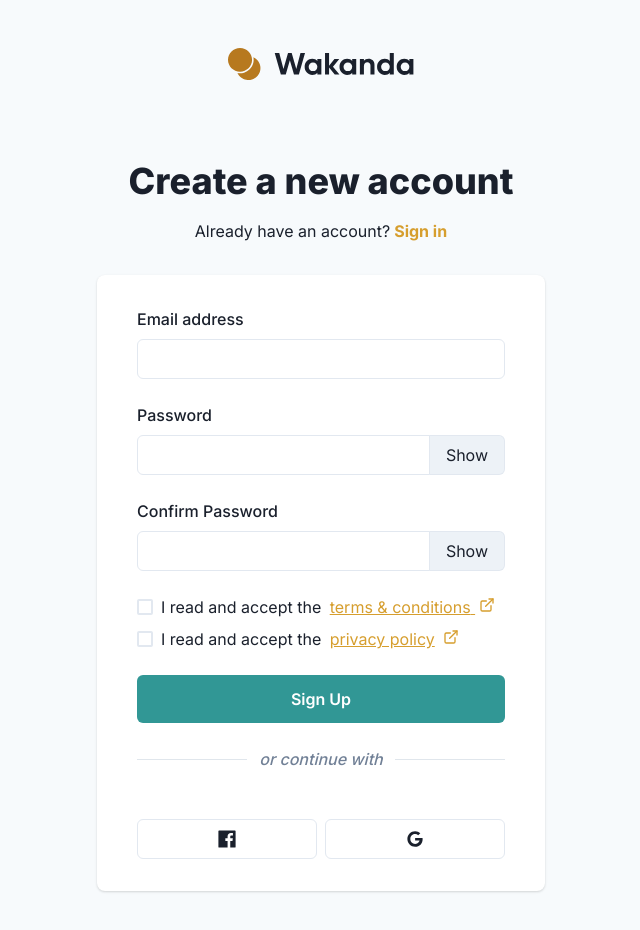
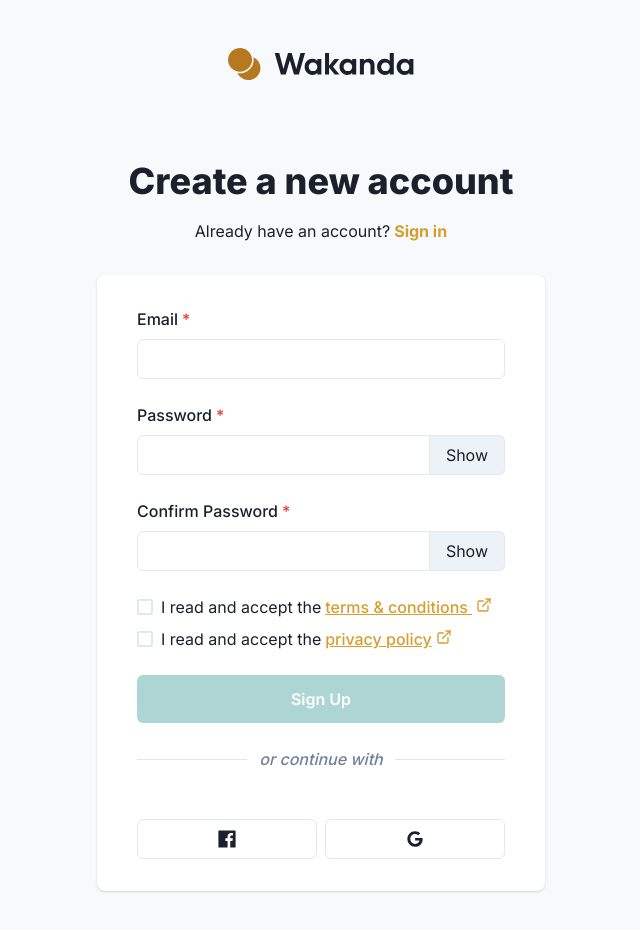
Before and after one commit to JahanzaibTayyab/wakanda_project, a React (Create React App) app: page /signup in a window 1280 px wide. Shown: the top 930 px of the page, without its empty margins (319-959 px from the left). Built offline with nearby package versions, Linux system fonts and the light colour scheme; a web font is replaced by a local one.

Commit message:
add validiations

```diff
--- a/package.json
+++ b/package.json
@@ -7,19 +7,22 @@
     "@chakra-ui/react": "^1.6.10",
     "@emotion/react": "^11.5.0",
     "@emotion/styled": "^11.3.0",
+    "@hookform/resolvers": "^2.8.3",
     "@testing-library/jest-dom": "^5.15.0",
     "@testing-library/react": "^11.2.7",
     "@testing-library/user-event": "^12.8.3",
     "framer-motion": "^4.1.17",
     "react": "^17.0.2",
     "react-dom": "^17.0.2",
+    "react-hook-form": "^7.19.1",
     "react-icons": "^4.3.1",
     "react-redux": "^7.2.6",
     "react-router-dom": "^5.3.0",
     "react-scripts": "4.0.3",
     "redux": "^4.1.2",
     "redux-devtools-extension": "^2.13.9",
-    "web-vitals": "^1.1.2"
+    "web-vitals": "^1.1.2",
+    "yup": "^0.32.11"
   },
   "scripts": {
     "start": "react-scripts start",
--- a/src/views/pages/Signup/Banner.js
+++ b/src/views/components/authenticationModules/Banner.js
@@ -1,5 +1,5 @@
 import React, { useState } from "react";
-import { InfoIcon, CloseIcon } from "@chakra-ui/icons";
+import { InfoIcon } from "@chakra-ui/icons";
 import { FiX } from "react-icons/fi";
 import {
   Box,
--- a/src/views/pages/Signup/BannerLink.js
+++ b/src/views/components/authenticationModules/BannerLink.js
@@ -5,7 +5,7 @@
   <chakra.a
     {...props}
     px="4"
-    py="1.5"
+    py="1"
     textAlign="center"
     backgroundColor="white"
     textColor="blue.500"
--- a/src/views/pages/Login/Login.js
+++ b/src/views/pages/Login/Login.js
@@ -4,7 +4,7 @@
   Button,
   Heading,
   SimpleGrid,
-  chakra,
+  FormErrorMessage,
   Text,
   FormControl,
   FormLabel,
@@ -16,41 +16,47 @@
   Divider,
   InputRightAddon,
   VisuallyHidden,
-  InputRightElement,
 } from "@chakra-ui/react";
 import { FaGoogle } from "react-icons/fa";
 import { useToast } from "@chakra-ui/react";
 import { AiFillFacebook } from "react-icons/ai";
+import * as yup from "yup";
+import { useForm } from "react-hook-form";
+import { yupResolver } from "@hookform/resolvers/yup";
 import { Logo } from "../../components/controls/Logo";
 import Link from "../../components/controls/Link";
 import Card from "../../components/controls/Card";
 import { Toast } from "../../../constants/Toast";
 
+const schema = yup.object().shape({
+  email: yup.string().email().required(),
+  password: yup
+    .string()
+    .min(8)
+    .required()
+    .matches(
+      /^.*(?=.{8,})((?=.*[!@#$%^&*()\-_=+{};:,<.>]){1})(?=.*\d)((?=.*[a-z]){1})((?=.*[A-Z]){1}).*$/,
+      "Password must contain at least 8 characters, one uppercase, one number and one special case character"
+    ),
+});
+
 const Login = (props) => {
   const toast = useToast();
-  const [email, setEmail] = useState("");
-  const [password, setPassword] = useState("");
-  const [emailError, setEmailError] = useState("");
-  const [passwordError, setPasswordError] = useState("");
   const [show, setShow] = useState(false);
   const [toastType, setToastType] = useState("Custom Login");
 
+  const {
+    register,
+    handleSubmit,
+    formState: { errors },
+    reset,
+  } = useForm({
+    mode: "onBlur",
+    resolver: yupResolver(schema),
+  });
+
   const handleClick = () => setShow(!show);
 
-  const handleSingUpLink = () => {};
-
-  const handleChange = (e) => {
-    e.preventDefault();
-    const key = e.target.name;
-    if (key === "email") {
-      setEmail(e.target.value);
-      setEmailError("");
-    }
-    if (key === "password") {
-      setPassword(e.target.value);
-      setPasswordError("");
-    }
-  };
   const handleSignInClick = () => {
     if (toastType === "Custom Login") {
       toast({
@@ -109,6 +115,11 @@
     setToastType("Social Login");
   };
 
+  const onSubmit = (values) => {
+    console.log(values);
+    reset();
+  };
+
   return (
     <>
       <Box
@@ -134,60 +145,54 @@
           </Heading>
           <Text mt="4" mb="8" align="center" maxW="md" fontWeight="small">
             <Text as="span">Don&apos;t have an account?</Text>
-            <Link href="/signup" fontWeight="bold" onClick={handleSingUpLink}>
+            <Link href="/signup" fontWeight="bold">
               Sign up here
             </Link>
           </Text>
           <Card>
-            <chakra.form
-              onSubmit={(e) => {
-                e.preventDefault();
-              }}
+            <Stack spacing="6">
+              <FormControl
+                isInvalid={!!errors?.email?.message}
+                errortext={errors?.email?.message}
+                isRequired
               >
-              <Stack spacing="6">
-                <FormControl id="email">
-                  <FormLabel>Email address</FormLabel>
-                  <Input
-                    name="email"
-                    value={email}
-                    type="email"
-                    autoComplete="email"
-                    onChange={handleChange}
-                    required
-                  />
+                <FormLabel>Email</FormLabel>
+                <Input type="email" name="email" {...register("email")} />
+                <FormErrorMessage>{errors?.email?.message}</FormErrorMessage>
               </FormControl>
-                <FormControl id="password">
+              <FormControl
+                isInvalid={!!errors?.password?.message}
+                errortext={errors?.password?.message}
+                isRequired
+              >
                 <Flex justify="space-between">
                   <FormLabel>Password</FormLabel>
                   <Link fontWeight="bold">Forgot Password?</Link>
                 </Flex>
                 <InputGroup size="md">
                   <Input
+                    {...register("password")}
+                    type={show ? "text" : "password"}
+                    name="password"
                     pr="4.5rem"
-                      name="password"
-                      value={password}
-                      type={show ? "text" : "password"}
-                      required
-                      onChange={handleChange}
                   />
-                    <InputRightElement width="4.5rem">
                   <InputRightAddon onClick={handleClick}>
                     {show ? "Hide" : "Show"}
                   </InputRightAddon>
-                    </InputRightElement>
                 </InputGroup>
+                <FormErrorMessage>{errors?.password?.message}</FormErrorMessage>
               </FormControl>
               <Button
                 type="submit"
                 colorScheme="teal"
                 size="lg"
                 fontSize="md"
-                  onClick={handleSignInClick}
+                onClick={handleSubmit(onSubmit)}
+                disabled={!!errors.email || !!errors.password}
               >
                 Sign in
               </Button>
             </Stack>
-            </chakra.form>
             <Flex align="center" color="gray.300" mt="6">
               <Box flex="1">
                 <Divider borderColor="currentcolor" />
--- a/src/views/pages/Signup/Signup.js
+++ b/src/views/pages/Signup/Signup.js
@@ -4,7 +4,6 @@
   Button,
   Heading,
   SimpleGrid,
-  chakra,
   Text,
   FormControl,
   FormLabel,
@@ -15,47 +14,65 @@
   Flex,
   Divider,
   VisuallyHidden,
-  InputRightElement,
   Checkbox,
+  FormErrorMessage,
   InputRightAddon,
 } from "@chakra-ui/react";
 
 import { FaGoogle } from "react-icons/fa";
 import { AiFillFacebook } from "react-icons/ai";
 import { FiExternalLink } from "react-icons/fi";
+import * as yup from "yup";
+import { useForm } from "react-hook-form";
+import { yupResolver } from "@hookform/resolvers/yup";
 import { Logo } from "../../components/controls/Logo";
 import Link from "../../components/controls/Link";
 import Card from "../../components/controls/Card";
-import Banner from "./Banner";
+import Banner from "../../components/authenticationModules/Banner";
+
+const schema = yup.object().shape({
+  email: yup.string().email().required(),
+  password: yup
+    .string()
+    .min(8)
+    .required()
+    .matches(
+      /^.*(?=.{8,})((?=.*[!@#$%^&*()\-_=+{};:,<.>]){1})(?=.*\d)((?=.*[a-z]){1})((?=.*[A-Z]){1}).*$/,
+      "Password must contain at least 8 characters, one uppercase, one number and one special case character"
+    ),
+  confirmPassword: yup
+    .string()
+    .required("Please confirm your password")
+    .oneOf([yup.ref("password"), null], "Passwords don't match."),
+});
 
 const Signup = (props) => {
   const [email, setEmail] = useState("");
-  const [password, setPassword] = useState("");
-  const [confirmPassword, setConfirmPassword] = useState("");
-  const [emailError, setEmailError] = useState("");
-  const [passwordError, setPasswordError] = useState("");
-  const [confirmPasswordError, setconfirmPasswordError] = useState("");
-  const [show, setShow] = React.useState(false);
+  const [show, setShow] = useState(false);
+  const [showConfirmPassword, setShowConfirmPassword] = useState(false);
   const [showBanner, setShowBanner] = useState(false);
-  const handleChange = (e) => {
-    e.preventDefault();
-    const key = e.target.name;
-    if (key === "email") {
-      setEmail(e.target.value);
-      setEmailError("");
-    }
-    if (key === "password") {
-      setPassword(e.target.value);
-      setPasswordError("");
-    }
-    if (key === "confirmPassword") {
-      setConfirmPassword(e.target.value);
-      setconfirmPasswordError("");
-    }
-  };
+  const [checkedTermsAndCondition, setCheckedTermsAndCondition] =
+    useState(false);
+  const [checkedPrivacyPolicy, setCheckedPrivacyPolicy] = useState(false);
+  const [emailAlreadyTaken, setEmailAlreadyTaken] = useState(false);
+
+  const {
+    register,
+    handleSubmit,
+    formState: { errors },
+    reset,
+  } = useForm({
+    mode: "onBlur",
+    resolver: yupResolver(schema),
+  });
+
   const handleSignUpClick = () => {
     window.scrollTo(0, document.body.scrollHeight);
     setShowBanner(true);
+  };
+
+  const handleShowConfirmPasswordClick = () => {
+    setShowConfirmPassword(!showConfirmPassword);
   };
 
   const handleGoogleClick = () => {};
@@ -64,13 +81,21 @@
 
   const handleClick = () => setShow(!show);
 
-  const handleSingInLink = () => {};
-
   const handleCloseIcon = () => {
     setShowBanner(false);
   };
 
   const handleResendEmailClick = () => {};
+
+  const onSubmit = (values) => {
+    console.log(values);
+    setEmail(values.email);
+    reset();
+  };
+
+  const onChangeEmail = (e) => {
+    console.log(e.target.value);
+  };
 
   return (
     <>
@@ -97,82 +122,104 @@
           </Heading>
           <Text mt="4" mb="8" align="center" maxW="md" fontWeight="small">
             <Text as="span">Already have an account?</Text>
-            <Link href="/sigin" fontWeight="bold" onClick={handleSingInLink}>
+            <Link href="/sigin" fontWeight="bold">
               Sign in
             </Link>
           </Text>
           <Card>
-            <chakra.form
-              onSubmit={(e) => {
-                e.preventDefault();
-              }}
+            <Stack spacing="6">
+              <FormControl
+                isInvalid={!!errors?.email?.message || emailAlreadyTaken}
+                errortext={errors?.email?.message}
+                isRequired
               >
-              <Stack spacing="6">
-                <FormControl id="email">
-                  <FormLabel>Email address</FormLabel>
+                <FormLabel>Email</FormLabel>
                 <Input
+                  type="email"
                   name="email"
-                    value={email}
-                    type="email"
-                    autoComplete="email"
-                    onChange={handleChange}
-                    required
+                  {...register("email")}
+                  onFocus={onChangeEmail}
                 />
+
+                <FormErrorMessage>{errors?.email?.message}</FormErrorMessage>
+                {emailAlreadyTaken && (
+                  <FormErrorMessage>
+                    This email is already registered.
+                  </FormErrorMessage>
+                )}
               </FormControl>
-                <FormControl id="password">
+              <FormControl
+                isInvalid={!!errors?.password?.message}
+                errortext={errors?.password?.message}
+                isRequired
+              >
                 <Flex justify="space-between">
                   <FormLabel>Password</FormLabel>
                 </Flex>
                 <InputGroup size="md">
                   <Input
+                    {...register("password")}
+                    type={show ? "text" : "password"}
+                    name="password"
                     pr="4.5rem"
-                      name="password"
-                      value={password}
-                      type={show ? "text" : "password"}
-                      required
-                      onChange={handleChange}
                   />
                   <InputRightAddon onClick={handleClick}>
                     {show ? "Hide" : "Show"}
                   </InputRightAddon>
                 </InputGroup>
+                <FormErrorMessage>{errors?.password?.message}</FormErrorMessage>
               </FormControl>
-                <FormControl id="confirmPassword">
+              <FormControl
+                isInvalid={!!errors?.confirmPassword?.message}
+                errortext={errors?.confirmPassword?.message}
+                isRequired
+              >
                 <Flex justify="space-between">
                   <FormLabel>Confirm Password</FormLabel>
                 </Flex>
                 <InputGroup size="md">
                   <Input
+                    {...register("confirmPassword")}
+                    type={showConfirmPassword ? "text" : "password"}
+                    name="confirmPassword"
                     pr="4.5rem"
-                      name="confirmPassword"
-                      value={confirmPassword}
-                      type={show ? "text" : "password"}
-                      required
-                      onChange={handleChange}
                   />
-                    <InputRightAddon onClick={handleClick}>
-                      {show ? "Hide" : "Show"}
+                  <InputRightAddon onClick={handleShowConfirmPasswordClick}>
+                    {showConfirmPassword ? "Hide" : "Show"}
                   </InputRightAddon>
                 </InputGroup>
+                <FormErrorMessage>
+                  {errors?.confirmPassword?.message}
+                </FormErrorMessage>
               </FormControl>
               <FormControl id="conditionCheckBox">
-                  <Checkbox marginBottom="1">
+                <Checkbox
+                  marginBottom="1"
+                  value={checkedTermsAndCondition}
+                  onChange={(e) =>
+                    setCheckedTermsAndCondition(e.target.checked)
+                  }
+                  fontSize="sm"
+                >
                   I read and accept the
                   <Link>
-                      {" "}
-                      <Text pr="1" as="u">
+                    <Text pr="1" as="u" fontWeight={500}>
                       terms & conditions{" "}
-                      </Text>{" "}
-                      <FiExternalLink style={{ display: "inline" }} />{" "}
-                    </Link>{" "}
+                    </Text>
+                    <FiExternalLink style={{ display: "inline" }} />
+                  </Link>
                 </Checkbox>
-                  <Checkbox marginTop="1">
+                <Checkbox
+                  marginTop="1"
+                  fontSize="sm"
+                  value={checkedPrivacyPolicy}
+                  onChange={(e) => setCheckedPrivacyPolicy(e.target.checked)}
+                >
                   I read and accept the
                   <Link>
-                      {" "}
-                      <Text pr="1" as="u">
+                    <Text pr="1" as="u" fontWeight={500}>
                       privacy policy
-                      </Text>{" "}
+                    </Text>
                     <FiExternalLink style={{ display: "inline" }} />
                   </Link>
                 </Checkbox>
@@ -182,12 +229,18 @@
                 colorScheme="teal"
                 size="lg"
                 fontSize="md"
-                  onClick={handleSignUpClick}
+                onClick={handleSubmit(onSubmit)}
+                disabled={
+                  !!errors.email ||
+                  !!errors.password ||
+                  !!errors.confirmPassword ||
+                  !checkedTermsAndCondition ||
+                  !checkedPrivacyPolicy
+                }
               >
                 Sign Up
               </Button>
             </Stack>
-            </chakra.form>
             <Flex align="center" color="gray.300" mt="6">
               <Box flex="1">
                 <Divider borderColor="currentcolor" />
```
Also changed, not shown: 2 other files (tests, documents, lock files or other folders). Lines whose indentation alone changed are shown as unchanged.
